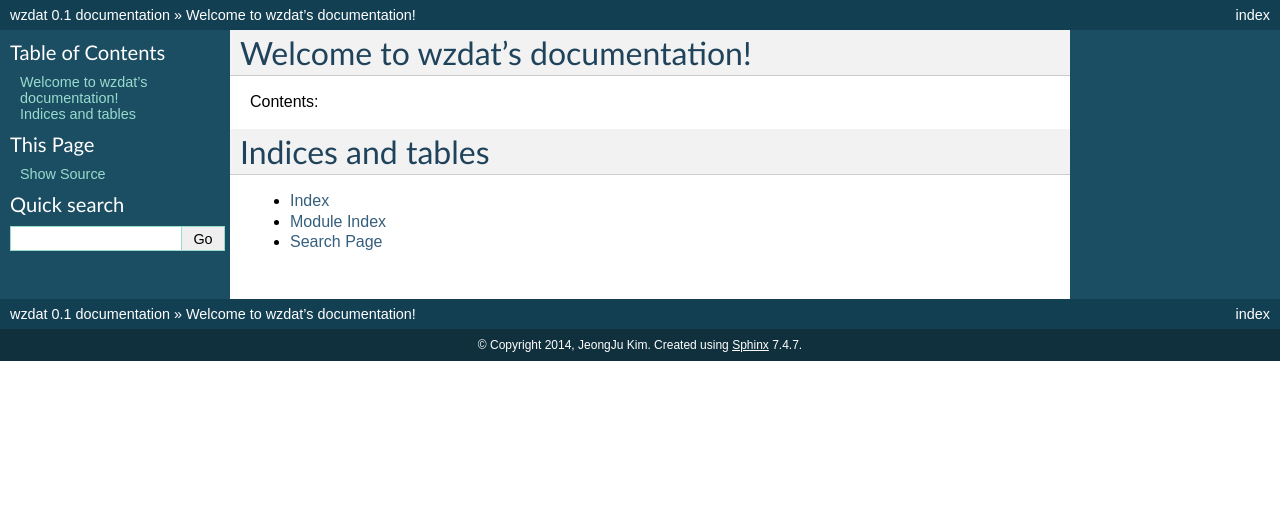
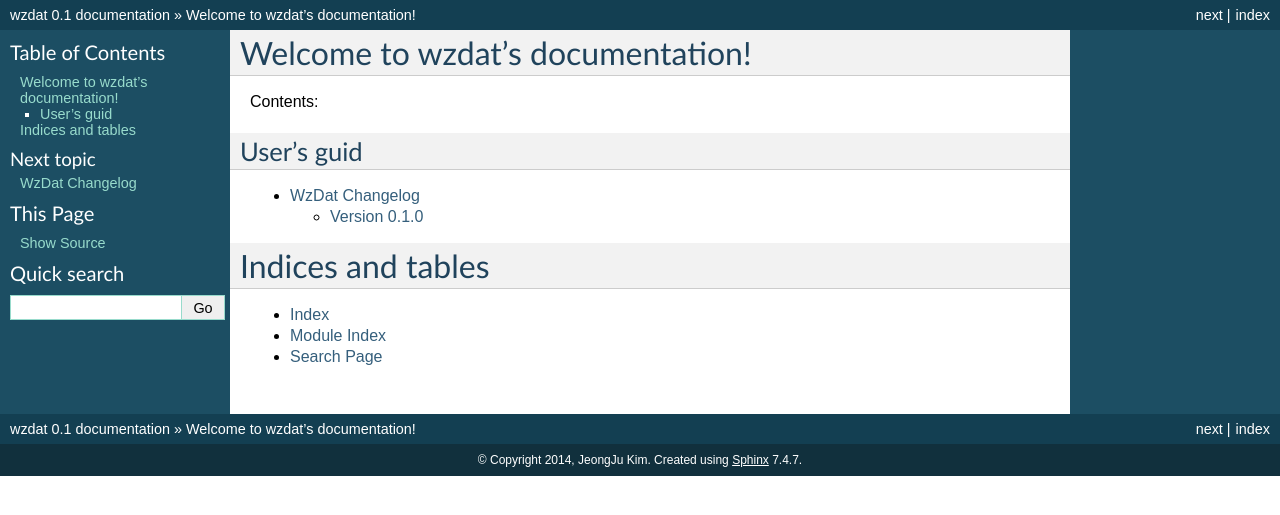
Before and after one commit to haje01/wzdat, a Sphinx documentation site: the page built from docs/index.rst, in a window 1280 px wide. Shown: the top 515 px of the page. Built offline with Sphinx 7.4.7, drawn with Linux system fonts in a browser that asks for light colours.

Commit message:
add changes to doc

```diff
--- /dev/null
+++ b/docs/changes.rst
@@ -0,0 +1,7 @@
+WzDat Changelog
+===============
+
+Version 0.1.0
+-------------
+
+Release on September 1, 2014.
--- a/docs/index.rst
+++ b/docs/index.rst
@@ -11,6 +11,13 @@ Contents:
 .. toctree::
    :maxdepth: 2
 
+User's guid
+-----------
+
+.. toctree::
+   :maxdepth: 2
+
+   changes
 
 
 Indices and tables
```
